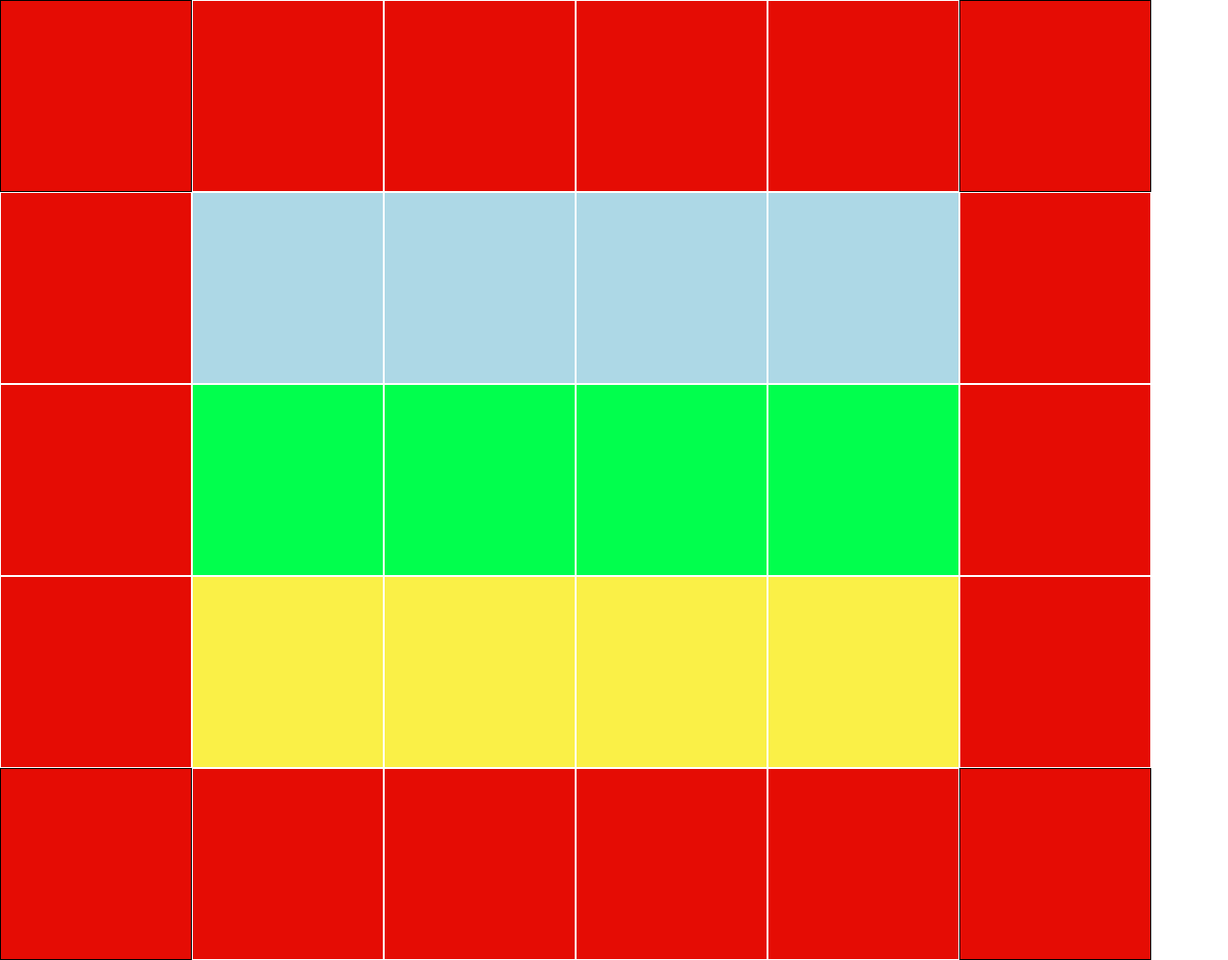
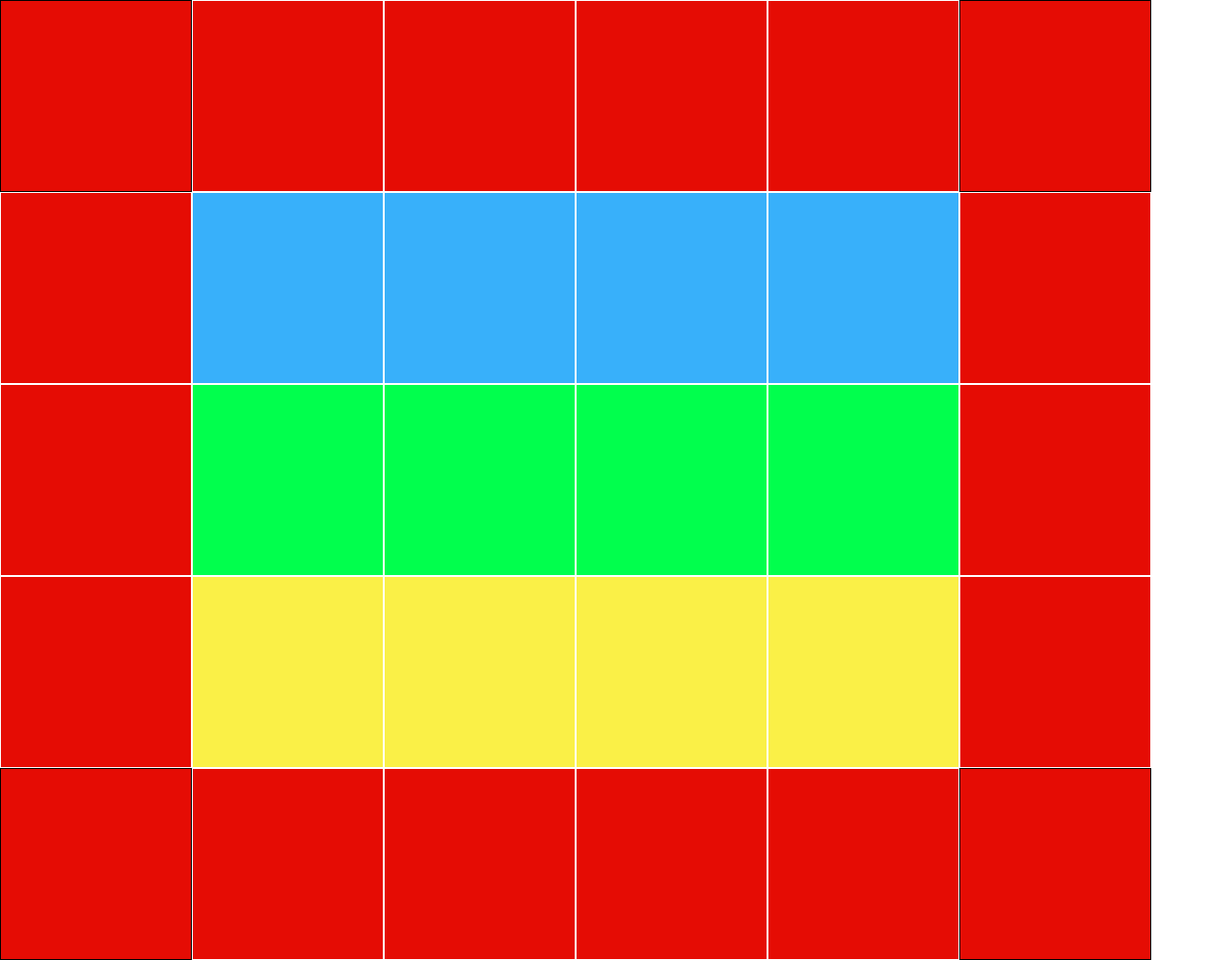
Before and after one commit to alineyoda/TarefaDescodificadas, a plain HTML site: page index.html in a window 1280 px wide. Shown: the whole page at 96% size. Drawn offline with Linux system fonts and the light colour scheme.

Commit message:
Update style.css

```diff
--- a/style.css
+++ b/style.css
@@ -15,7 +15,7 @@ div {
 }
 
 .azul {
-  background-color: lightblue;
+  background-color: #38B0FA;
   width: 200px;
   height: 200px;
   border: 1px solid white;
```
